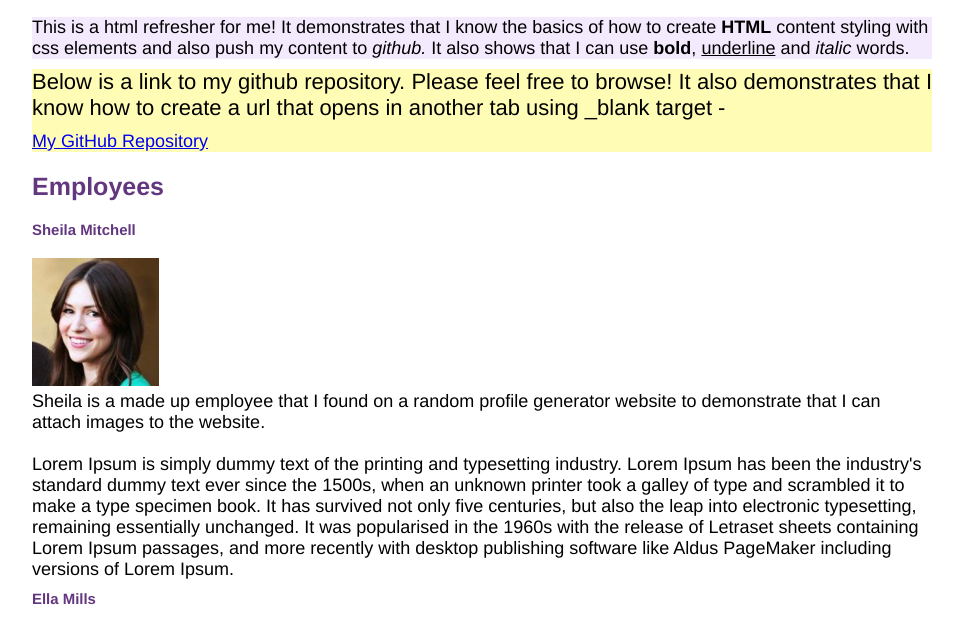
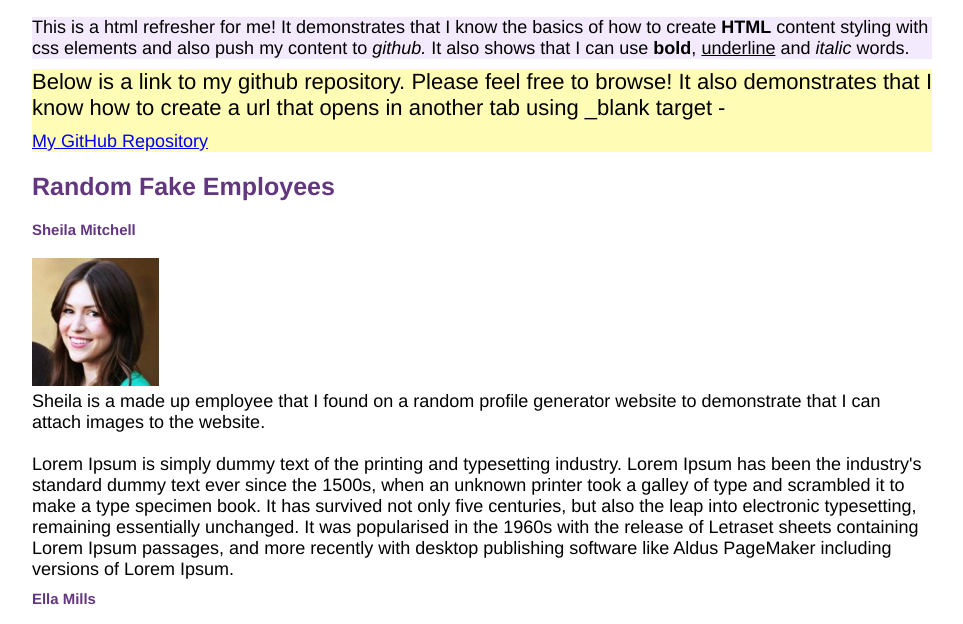
Before and after one commit to MorNando/HTML5andCSS3, a plain HTML site: page index.html in a window 1280 px wide. Shown: the part 97-721 px from the top of the page, without its empty margins (158-1121 px from the left). Drawn offline with Linux system fonts and the light colour scheme.

Commit message:
Amended Title to Random Fake Employees

```diff
--- a/index.html
+++ b/index.html
@@ -28,7 +28,7 @@
                 <a href="https://github.com/MorNando/HTML5andCSS3" target="_blank" >My GitHub Repository</a>
             </div>
 
-            <h2>Employees</h2>
+            <h2>Random Fake Employees</h2>
 
             <h5>Sheila Mitchell</h5>
 
```
